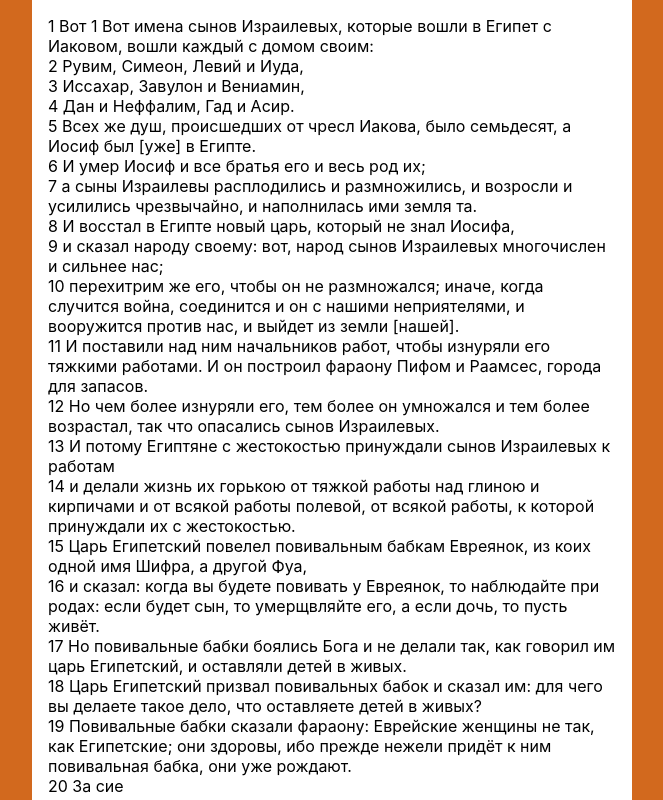
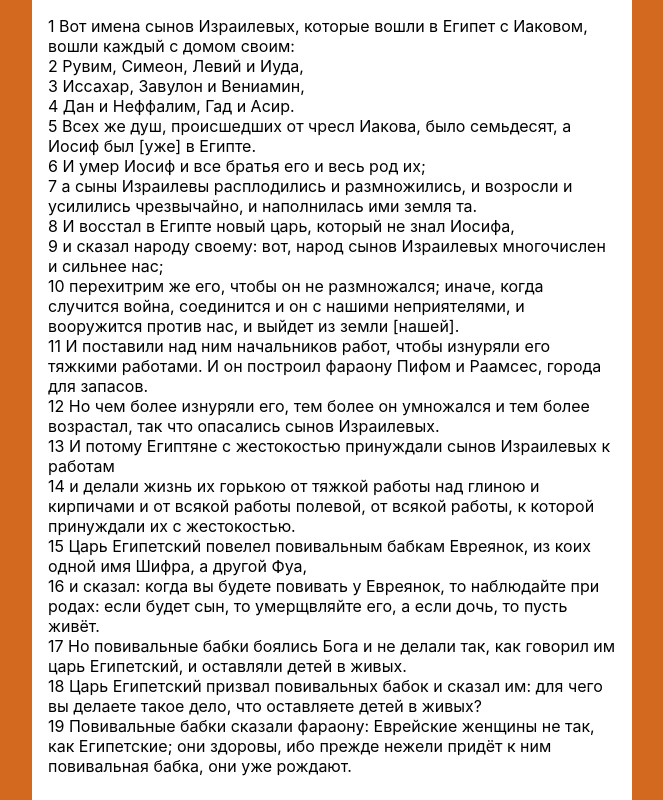
Before and after one commit to DrKiraDmitry/browserBook, a React (Create React App) app: page / in a window 1280 px wide. Shown: the whole page, without its empty margins (308-971 px from the left). Built offline with nearby package versions, Linux system fonts and the light colour scheme.

Commit message:
Наконец ровно пошло смог таки выдержать одну страницу заполнили битком

```diff
--- a/src/pages/Main/ETC/OverflowAlert.ts
+++ b/src/pages/Main/ETC/OverflowAlert.ts
@@ -1,7 +1,7 @@
-export const OverflowAlert = (box: HTMLDivElement, text: HTMLDivElement) =>
+export const OverflowAlert = (BoxHeight: number, TextHeight: number) =>
     console.table({
         title: "have overflow",
-        box: box?.clientHeight,
-        text: text?.clientHeight,
-        difference: text?.clientHeight - box?.clientHeight,
+        box: BoxHeight,
+        text: TextHeight,
+        difference: TextHeight - BoxHeight,
     });
--- a/src/pages/Main/ETC/useOverflow.tsx
+++ b/src/pages/Main/ETC/useOverflow.tsx
@@ -1,20 +1,16 @@
 import React, { useEffect, useState } from "react";
 import { OverflowAlert } from "./OverflowAlert";
 
-export const useOverflow = (
-    BoxRef: React.MutableRefObject<HTMLDivElement | null>,
-    TextRef: React.MutableRefObject<HTMLDivElement | null>
-) => {
+export const useOverflow = (BoxHeight?: number, TextHeight?: number) => {
     const [Overflow, setOverflow] = useState(false);
 
     useEffect(() => {
-        if (!BoxRef.current || !TextRef.current) return;
-        const box = BoxRef.current;
-        const text = TextRef.current;
-        if (box?.clientHeight >= text?.clientHeight) return setOverflow(false);
-        OverflowAlert(box, text);
-        return setOverflow(true);
-    }, [TextRef.current?.clientHeight]);
+        if (typeof BoxHeight === "number" && typeof TextHeight === "number") {
+            if (BoxHeight >= TextHeight) return setOverflow(false);
+            OverflowAlert(BoxHeight, TextHeight);
+            return setOverflow(true);
+        }
+    }, [TextHeight]);
 
     return Overflow;
 };
--- a/src/pages/Main/ETC/useSliceOnePage.ts
+++ b/src/pages/Main/ETC/useSliceOnePage.ts
@@ -1,35 +1,58 @@
-import React, { useEffect, useState } from "react";
+import React, { useEffect, useMemo, useState } from "react";
 import { useOverflow } from "./useOverflow";
-import { giveWord } from "./GiveWord";
 
 // Нужен регресс
 
-export const useSliceOnePage = (
-    BoxRef: React.MutableRefObject<HTMLDivElement | null>,
-    TextRef: React.MutableRefObject<HTMLDivElement | null>,
-    cutText: string
-) => {
-    const overflow = useOverflow(BoxRef, TextRef);
-    const [nextText, setNextText] = useState("");
-    const [prevText, setPrevText] = useState("");
-    const [stash, setStash] = useState(cutText);
+enum SliceStep {
+    progress = "progress", //Первая стадия, наполняем страницу пока не заполниться
+    regress = "regress", //Вторая стадия, возращаемся назад пока не получим снова не заполненую страницу
+    stop = "stop", // Финал останавливаем проццесс отдаем результат
+}
 
-    const update = () => {
-        if (overflow) return;
-        const { next, left } = giveWord(stash);
-        setPrevText(nextText);
-        setNextText((prev) => (prev + " " + next).trim());
-        setStash(left);
+export const useSliceOnePage = (cutText: string, BoxHeight?: number, TextHeight?: number) => {
+    const overflow = useOverflow(BoxHeight, TextHeight);
+
+    const [step, setStep] = useState(SliceStep.progress);
+
+    const [stash, setStash] = useState<string[]>(cutText.trim().split(" "));
+
+    const [text, setText] = useState("");
+
+    const progress = () => {
+        if (overflow) return setStep(SliceStep.regress);
+        const stashBuffer = stash;
+        const takeWord = stashBuffer.shift();
+        setText((prev) => (prev + " " + takeWord).trim());
+        setStash(stashBuffer);
+    };
+
+    const regress = () => {
+        if (!overflow) return setStep(SliceStep.stop);
+        const textBuffer = text.trim().split(" ");
+        const takeWord1 = textBuffer.pop();
+        const takeWord2 = textBuffer.pop();
+        if (!takeWord1 || !takeWord2) return setStep(SliceStep.stop);
+        let inBuffer = [takeWord2, takeWord1];
+        const takeLastWord = textBuffer.slice(-1)[0];
+        if (takeLastWord.includes("\n")) {
+            textBuffer.pop();
+            const [forText, forBuffer] = takeLastWord.split("\n");
+            textBuffer.push(forText);
+            inBuffer = [forBuffer, ...inBuffer];
+        }
+        setText(textBuffer.join(" "));
+        setStash((prev) => inBuffer.concat(prev));
+        setStep(SliceStep.stop);
     };
 
     useEffect(() => {
-        update();
-    }, [overflow, nextText]);
+        if (step === SliceStep.progress) progress();
+        if (step === SliceStep.regress) regress();
+        if (step === SliceStep.stop) console.log(stash);
+    }, [text, step]);
 
     return {
-        nextText,
+        text,
         stash,
-        prevText,
-        overflow,
     };
 };
--- a/src/pages/Main/MainPage.tsx
+++ b/src/pages/Main/MainPage.tsx
@@ -6,16 +6,12 @@ import { useSliceOnePage } from "./ETC/useSliceOnePage";
 export const MainPage = () => {
     const BoxRef = useRef<HTMLDivElement | null>(null);
     const TextRef = useRef<HTMLDivElement | null>(null);
-    const { nextText, prevText, stash, overflow } = useSliceOnePage(BoxRef, TextRef, BibleExodus);
+    const { text, stash } = useSliceOnePage(BibleExodus, BoxRef.current?.clientHeight, TextRef.current?.clientHeight);
 
     return (
         <div className={styles.MainPage}>
             <div className={styles.ContentBox} ref={BoxRef}>
-                <div
-                    className={styles.TextBox}
-                    dangerouslySetInnerHTML={{ __html: overflow ? prevText : nextText }}
-                    ref={TextRef}
-                />
+                <div className={styles.TextBox} dangerouslySetInnerHTML={{ __html: text }} ref={TextRef} />
             </div>
         </div>
     );
--- a/src/pages/Main/styles/MainPage.module.scss
+++ b/src/pages/Main/styles/MainPage.module.scss
@@ -15,4 +15,5 @@
 .TextBox {
     white-space: pre-wrap;
     display: inline-table;
+    height: fit-content;
 }
```
